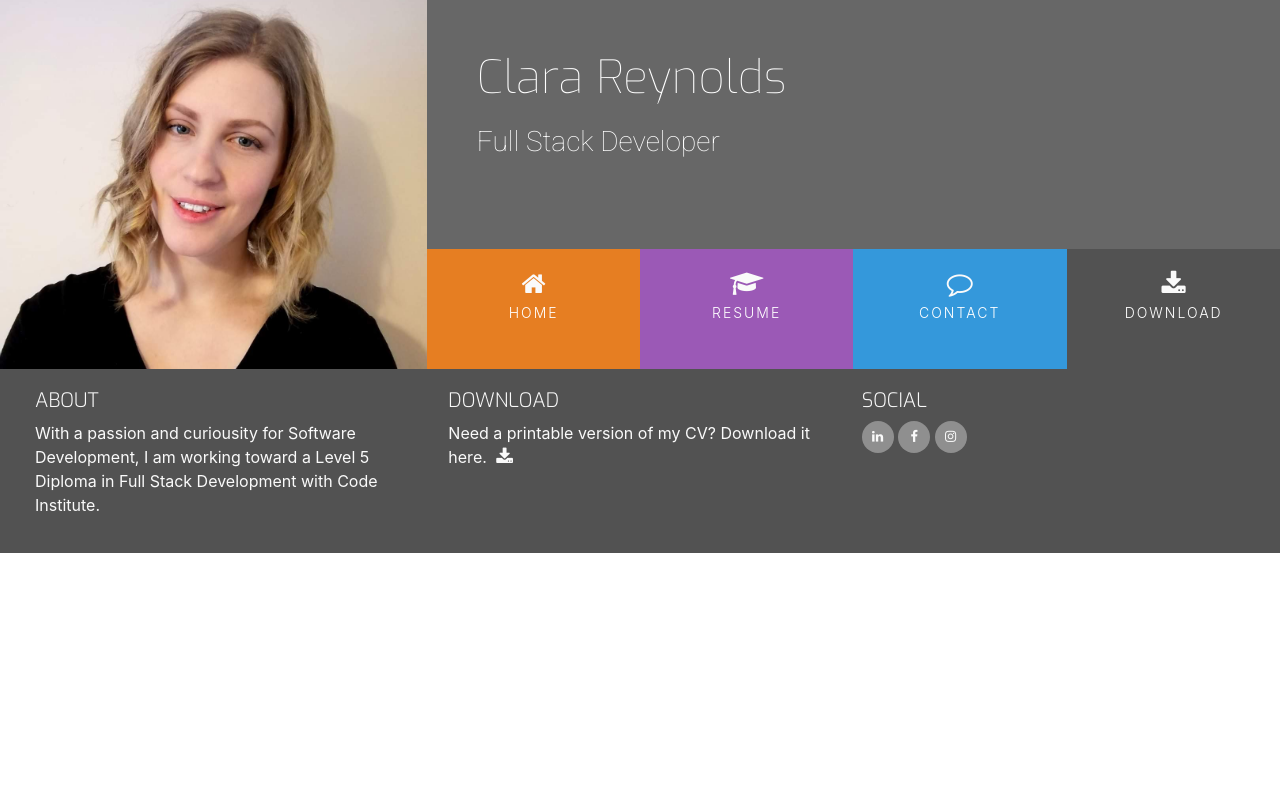
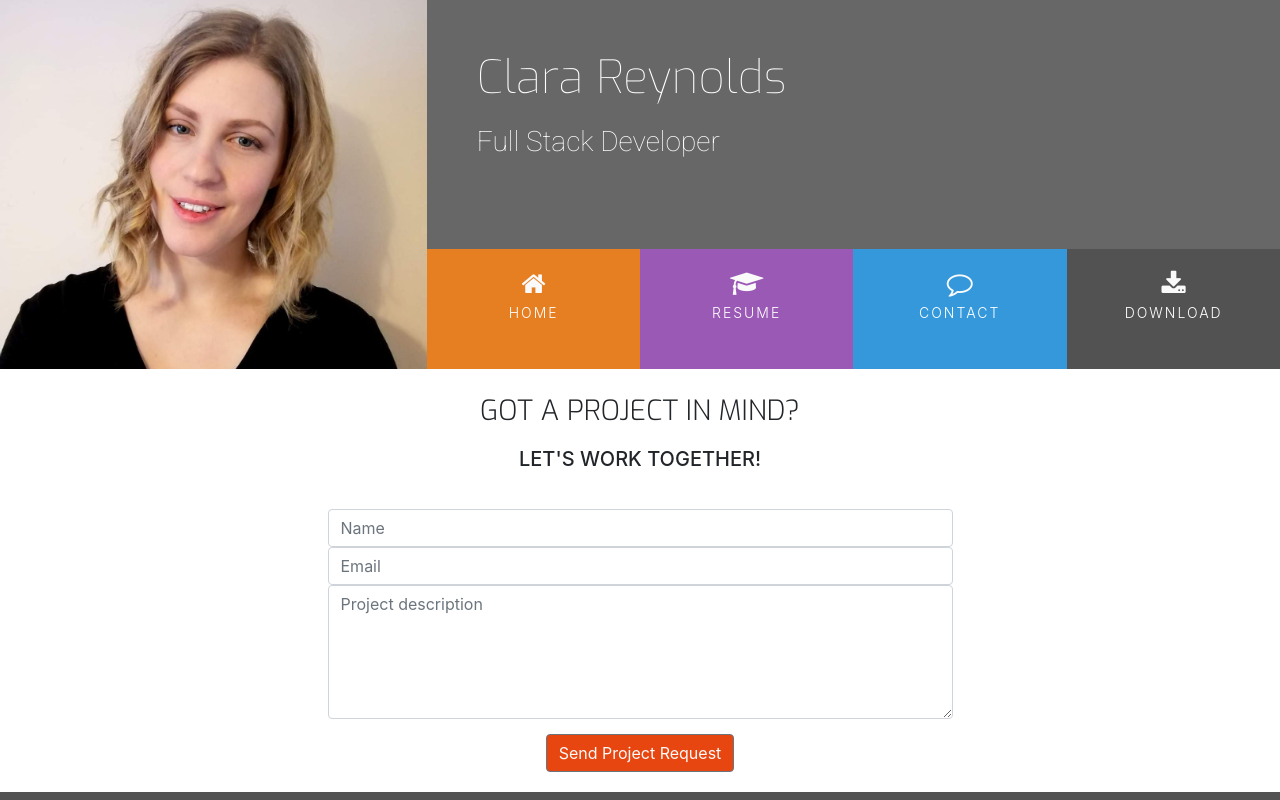
Before and after one commit to ClaraR93/UCD-Resume, a plain HTML site: page contact.html in a window 1280 px wide. Shown: the top 800 px of the page. Drawn offline with nearby package versions, Linux system fonts and the light colour scheme.

Commit message:
Added contact form to contact.html

```diff
--- a/assets/css/style.css
+++ b/assets/css/style.css
@@ -14,6 +14,10 @@
 
 .bg-color-work-history {
     background-color: #9b59b6;
+}
+
+.bg-color-contact {
+    background-color: #fff;
 }
 
 .ui-menu-color-home {
@@ -336,3 +340,36 @@ footer {
 .history-items {
     margin-bottom: 30px;
 }
+
+/*-------------------------------- Contact form */
+
+.contact-heading {
+    font-family: "Exo", sans-serif;
+    font-weight: 300;
+    margin-top: 25px;
+    margin-bottom: 20px;
+}
+
+.center-form {
+    padding-top: 10px;
+    margin: 0 auto;
+    max-width: 70%;
+}
+
+button[type="submit"] {
+    margin-top: 15px;
+    margin-bottom: 20px;
+    color: #fafafa;
+    background-color: #e84610;
+}
+
+/*-------------------------------- Media queries */
+
+@media(min-width: 992px) {
+    .center-form {
+            padding-top: 30px;
+            min-height: 240px;
+            margin: 0 auto;
+            max-width: 50%;
+        }
+}
--- a/contact.html
+++ b/contact.html
@@ -43,10 +43,12 @@
                                         aria-hidden="true"></i><span>Resume</span></a>
                             </li>
                             <li class="col-6 col-sm-3 ui-menu-color-contact list-inline-item menuitem">
-                                <a href="#" class="hvr-sweep-to-bottom"><i class="fa fa-comment-o" aria-hidden="true"></i><span>Contact</span></a>
+                                <a href="#" class="hvr-sweep-to-bottom"><i class="fa fa-comment-o"
+                                        aria-hidden="true"></i><span>Contact</span></a>
                             </li>
                             <li class="col-6 col-sm-3 ui-menu-color-download list-inline-item menuitem">
-                                <a href="#" class="hvr-sweep-to-bottom"><i class="fa fa-download" aria-hidden="true"></i><span>Download</span></a>
+                                <a href="#" class="hvr-sweep-to-bottom"><i class="fa fa-download"
+                                        aria-hidden="true"></i><span>Download</span></a>
                             </li>
 
                         </ul>
@@ -56,14 +58,36 @@
             </div>
         </div>
     </header>
-    <section>
+    <section class="container-fluid">
+        <div class="row bg-color-contact">
+            <div class="col">
+                <h3 class="contact-heading uppercase text-center">Got a project in mind?</h3>
+                <h5 class="uppercase text-center">Let's work together!</h5>
+
+                <div class="center-form">
+                    <form>
+                        <input type="text" name="name" id="fullname" class="form-control" placeholder="Name" required>
+                        <input type="email" name="email" id="emailaddress" class="form-control" placeholder="Email"
+                            required>
+                        <textarea rows="5" name="projectsummary" id="projectsummary" class="form-control"
+                            placeholder="Project description" required></textarea>
+                        <div class="form-row text-center">
+                            <div class="col">
+                                <button type="submit" class="btn btn-secondary">Send Project Request</button>
+                            </div>
+                        </div>
+                    </form>
+                </div>
+            </div>
+        </div>
 
     </section>
     <footer class="container-fluid">
         <div class="row footer-details">
             <div class="col-sm-4">
                 <h5 class="uppercase general-sub">About</h5>
-                <p class="inline-block">With a passion and curiousity for Software Development, I am working toward a Level 5 Diploma in Full Stack Development with Code Institute.</p>
+                <p class="inline-block">With a passion and curiousity for Software Development, I am working toward a
+                    Level 5 Diploma in Full Stack Development with Code Institute.</p>
             </div>
             <div class="col-sm-4">
                 <h5 class="uppercase general-sub">Download</h5>
@@ -71,14 +95,15 @@
                     <a href="#" target="_blank" class="cv-pdf">
                         <i class="fa fa-download" aria-hidden="true"></i>
                         <span class="sr-only">Download link.</span>
-                    </a></p>
+                    </a>
+                </p>
             </div>
             <div class="col-sm-4">
                 <h5 class="uppercase general-sub">Social</h5>
                 <ul class="list-inline social-links">
                     <li class="list-inline-item">
                         <a href="#" target="_blank">
-                            <i class="fa fa-linkedin aria-hidden="true></i>
+                            <i class="fa fa-linkedin aria-hidden=" true></i>
                             <span class="sr-only">LinkedIn</span>
                         </a>
                     </li>
```
